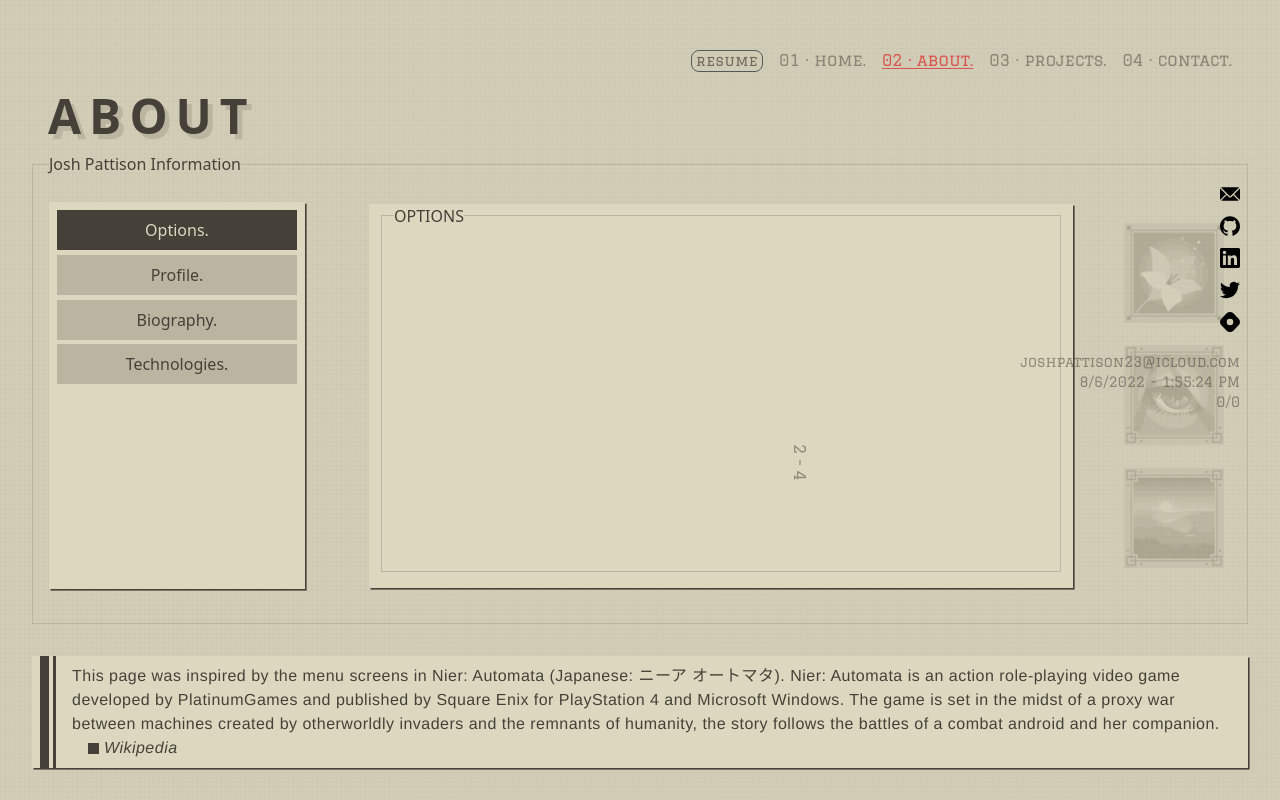
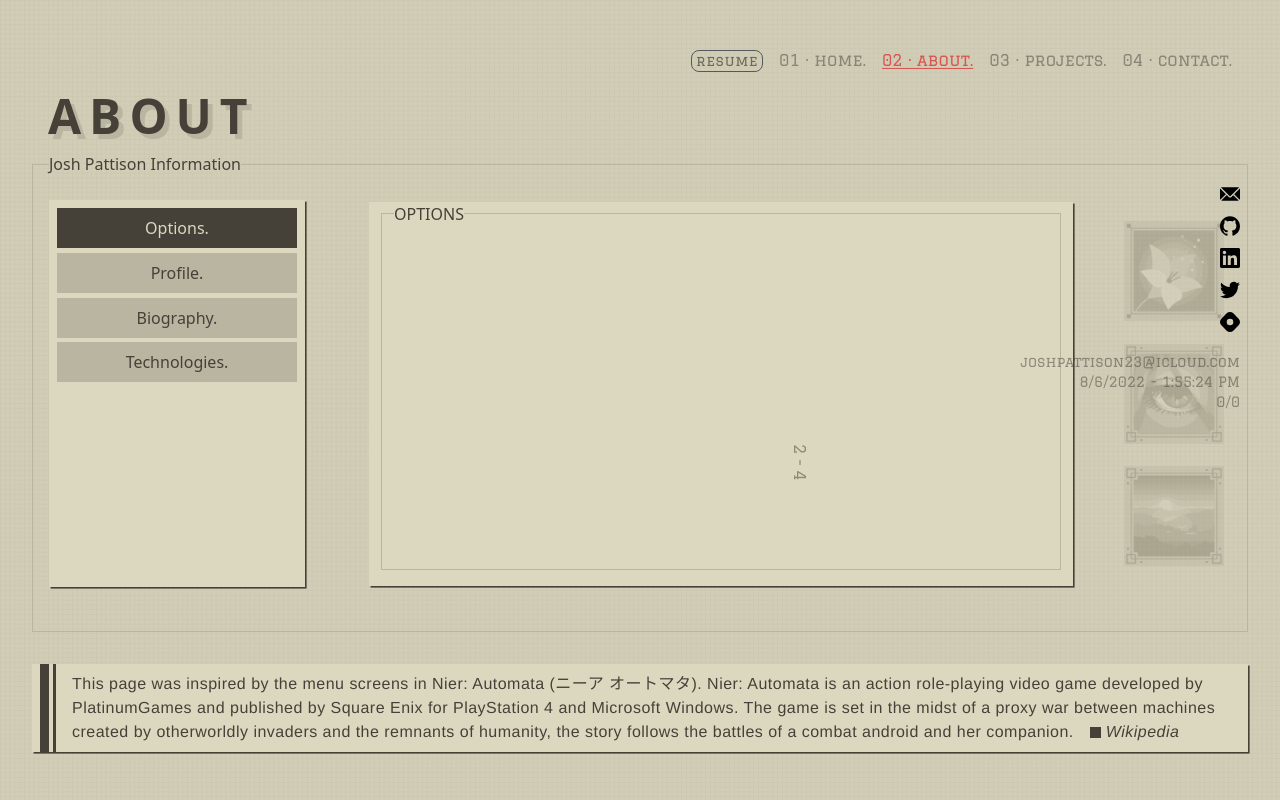
Before and after one commit to pattisoj/portfolio, a Next.js app: page /about in a window 1280 px wide. Built offline with nearby package versions, Linux system fonts and the light colour scheme.

Commit message:
update: footer content

```diff
--- a/pages/about.js
+++ b/pages/about.js
@@ -102,13 +102,13 @@ export default function About() {
         </fieldset>
         <div className="about-footer">
           <blockquote className="about-blockquote">
-            This page was inspired by the menu screens in Nier: Automata
-            (Japanese: ニーア オートマタ). Nier: Automata is an action
-            role-playing video game developed by PlatinumGames and published by
-            Square Enix for PlayStation 4 and Microsoft Windows. The game is set
-            in the midst of a proxy war between machines created by otherworldly
-            invaders and the remnants of humanity, the story follows the battles
-            of a combat android and her companion.
+            This page was inspired by the menu screens in Nier: Automata (ニーア
+            オートマタ). Nier: Automata is an action role-playing video game
+            developed by PlatinumGames and published by Square Enix for
+            PlayStation 4 and Microsoft Windows. The game is set in the midst of
+            a proxy war between machines created by otherworldly invaders and
+            the remnants of humanity, the story follows the battles of a combat
+            android and her companion.
             <cite className="about-cite">
               <a href="https://en.wikipedia.org/wiki/Nier:_Automata">
                 Wikipedia
```
